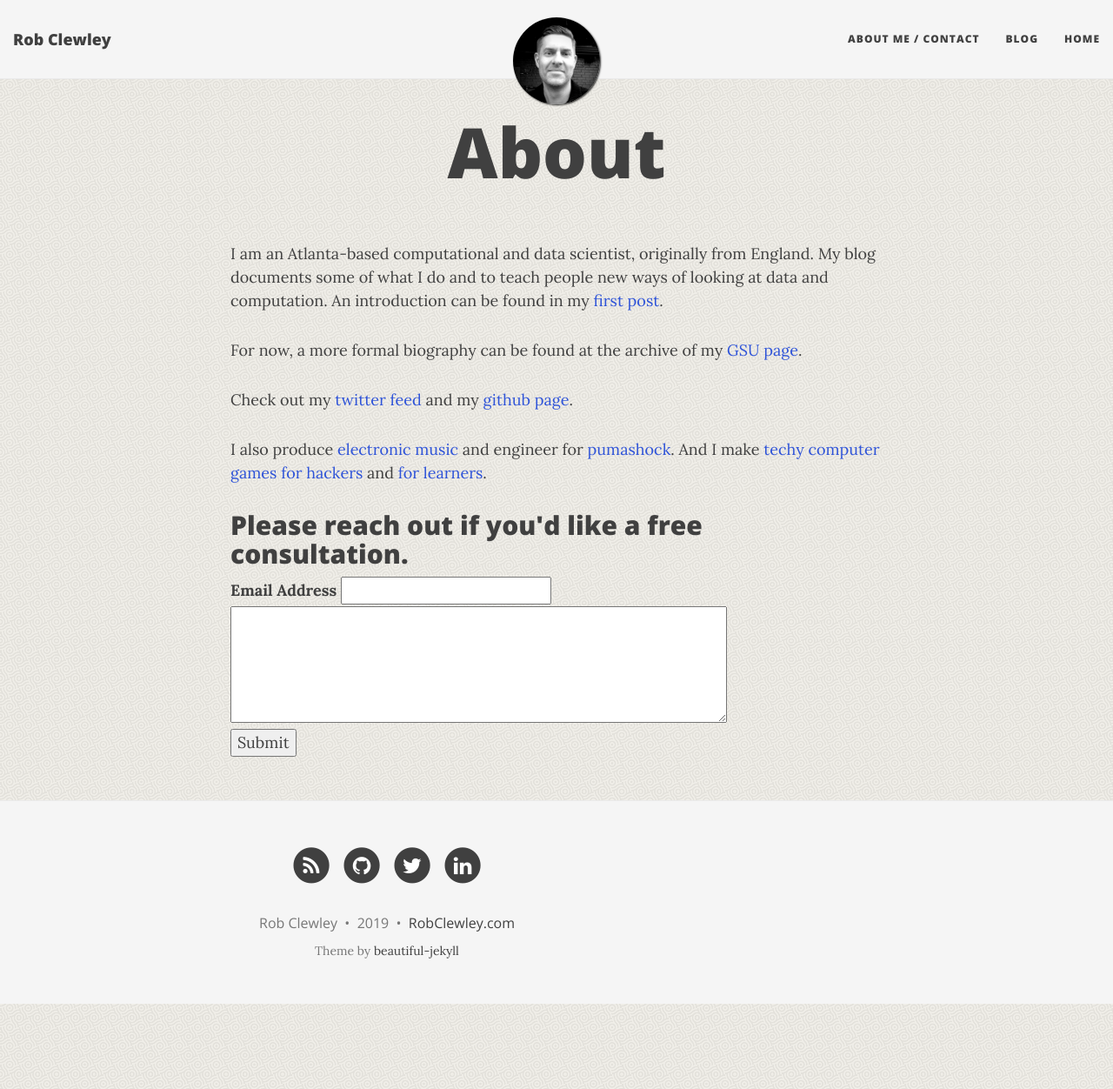
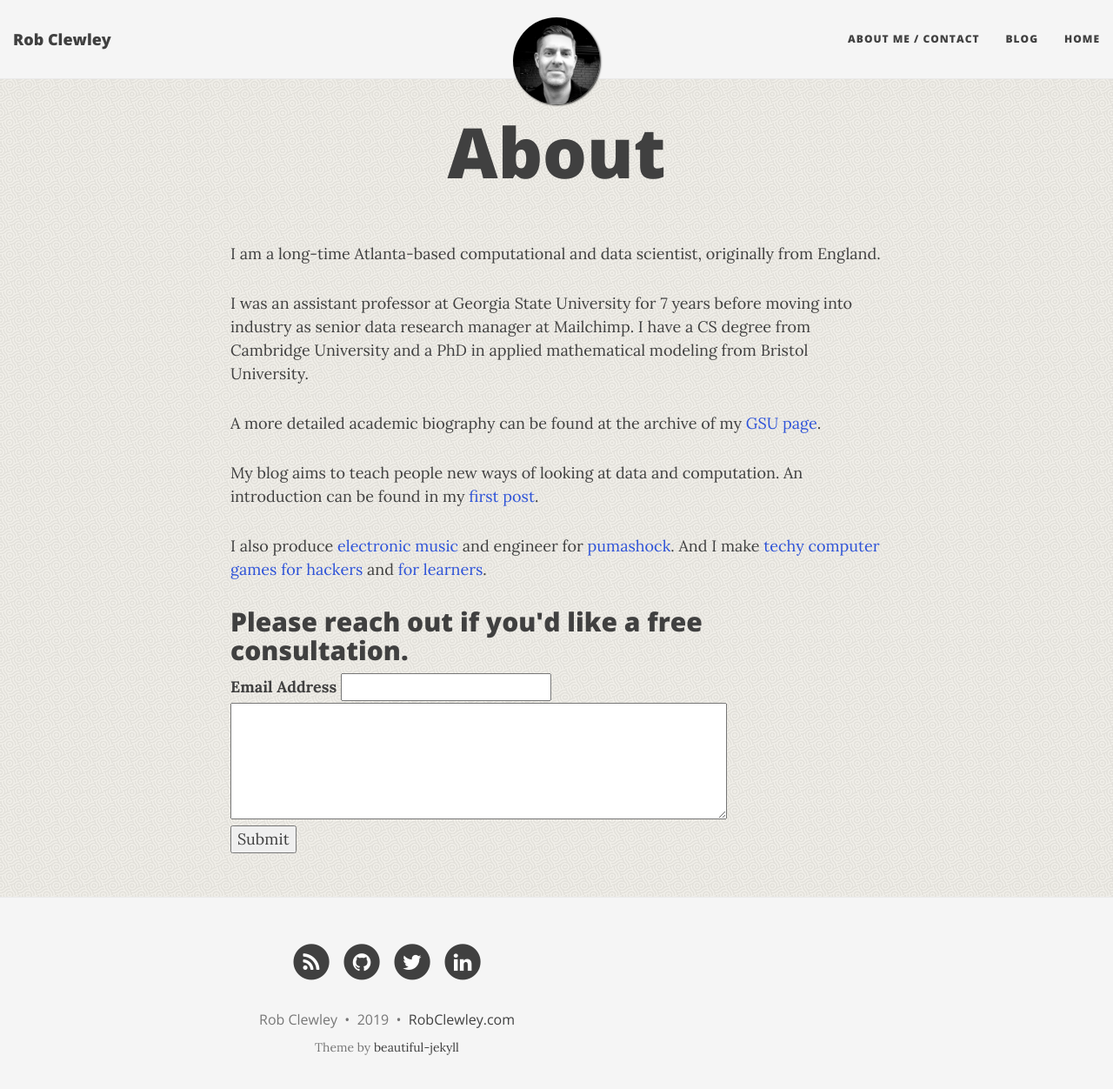
Before and after one commit to robclewley/robclewley.github.io, a Jekyll site: the page built from aboutme.md, in a window 1280 px wide and 1265 px high. Shown: the top 1252 px of the window at 87% size. Built offline with Jekyll 4.4.1, drawn with Linux system fonts in a browser that asks for light colours; nearby versions of some CDN libraries.

Commit message:
Update aboutme.md

```diff
--- a/aboutme.md
+++ b/aboutme.md
@@ -3,11 +3,13 @@ layout: page
 title: About
 ---
 
-I am an Atlanta-based computational and data scientist, originally from England. My blog documents some of what I do and to teach people new ways of looking at data and computation. An introduction can be found in my [first post]({% post_url 2015-03-30-hello-world %}).
+I am a long-time Atlanta-based computational and data scientist, originally from England.
 
-For now, a more formal biography can be found at the archive of my [GSU page](https://pydstool.github.io/biosketch/index.html).
+I was an assistant professor at Georgia State University for 7 years before moving into industry as senior data research manager at Mailchimp. I have a CS degree from Cambridge University and a PhD in applied mathematical modeling from Bristol University.
 
-Check out my [twitter feed](https://twitter.com/robertclewley) and my [github page](https://github.com/robclewley).
+A more detailed academic biography can be found at the archive of my [GSU page](https://pydstool.github.io/biosketch/index.html).
+
+My blog aims to teach people new ways of looking at data and computation. An introduction can be found in my [first post]({% post_url 2015-03-30-hello-world %}).
 
 I also produce [electronic music](https://ripplecountyprimary.bandcamp.com) and engineer for [pumashock](https:/pumashock.bandcamp.com). And I make [techy computer games for hackers](https://transient-dynamic.itch.io) and [for learners](https://aping-pong.herokuapp.com).
 
```
